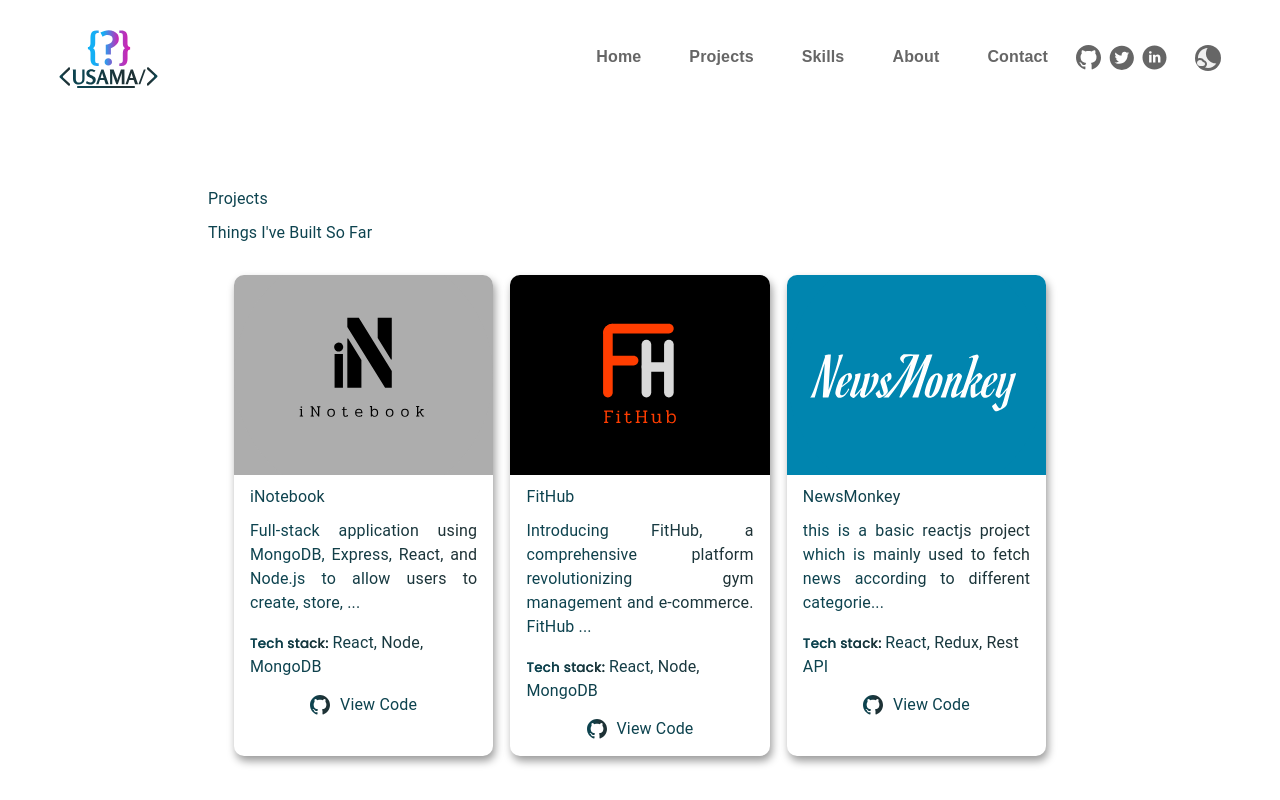
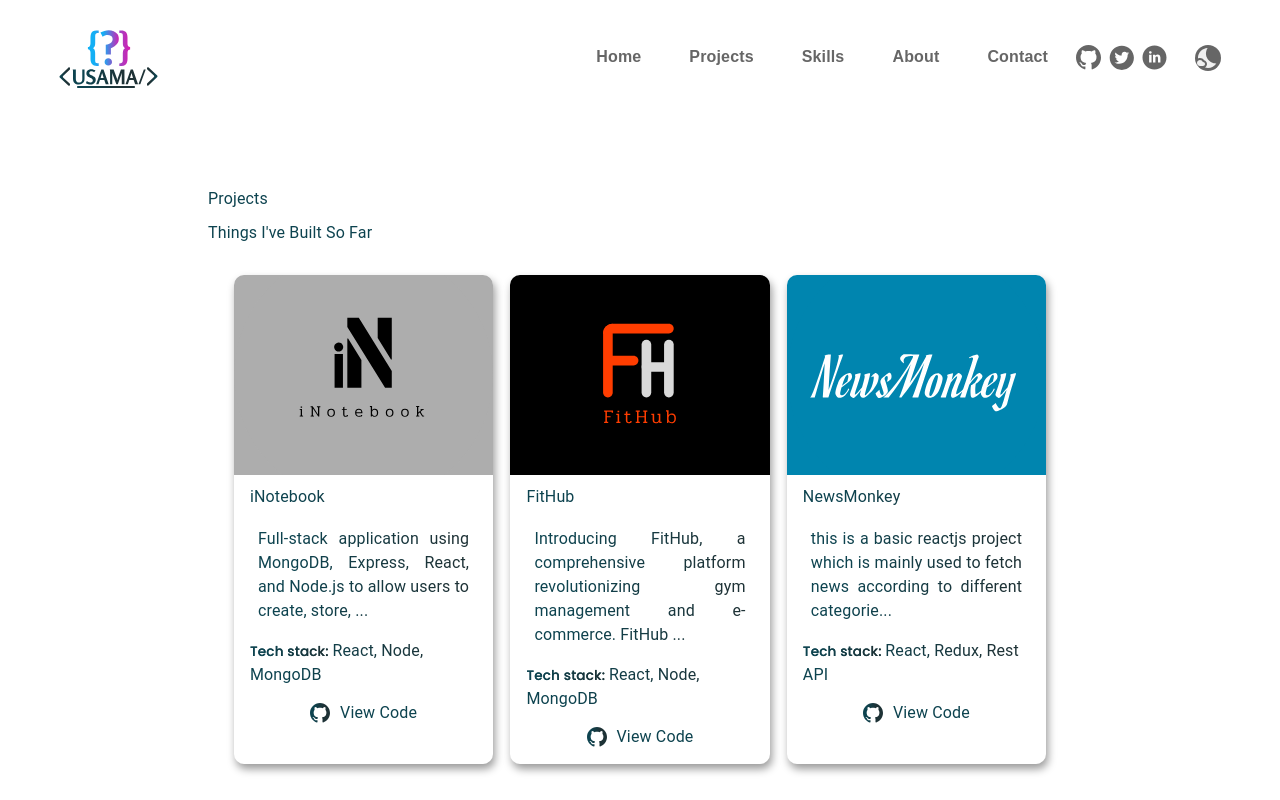
Before and after one commit to usama4841/usama-portfolio, a Next.js app: page /Projects in a window 1280 px wide. Built offline with nearby package versions, Linux system fonts and the light colour scheme; a web font is replaced by a local one.

Commit message:
website updatation

```diff
--- a/src/app/CSS/projects.css
+++ b/src/app/CSS/projects.css
@@ -302,6 +302,11 @@
   color: #d9d9d9;
 }
 
+.MuiTooltip-tooltip {
+  padding: 10px;
+  font-size: 0.9rem;
+}
+
 @media (max-width: 600px) {
   .ProjectBoxWrapper .DarkProjectBoxWrapper {
     padding: 7vh 5vw 0 5vw;
--- a/src/app/Projects/page.tsx
+++ b/src/app/Projects/page.tsx
@@ -1,6 +1,6 @@
 "use client";
 import React from "react";
-import { Box, Typography, Grid } from "@mui/material";
+import { Box, Typography, Grid, Tooltip } from "@mui/material";
 import "@/app/CSS/projects.css";
 import InoteBook from "../../../public/iNotebook.svg";
 import FitHub from "../../../public/FitHub.svg";
@@ -122,6 +122,12 @@ export default function Page() {
                     {project.title}
                   </Typography>
                 </Box>
+                <Tooltip
+                  className={
+                    mode === "light" ? "ToolTipBox p-2" : "DarkToolTipBox"
+                  }
+                  title={project.description}
+                >
                   <Typography
                     className={
                       mode === "light"
@@ -131,6 +137,7 @@ export default function Page() {
                   >
                     {project.description.substring(0, 99) + "..."}
                   </Typography>
+                </Tooltip>
                 <Typography
                   className={
                     mode === "light" ? "ProjectTag pb-1" : "DarkProjectTag pb-1"
```
Lines whose indentation alone changed are shown as unchanged.
